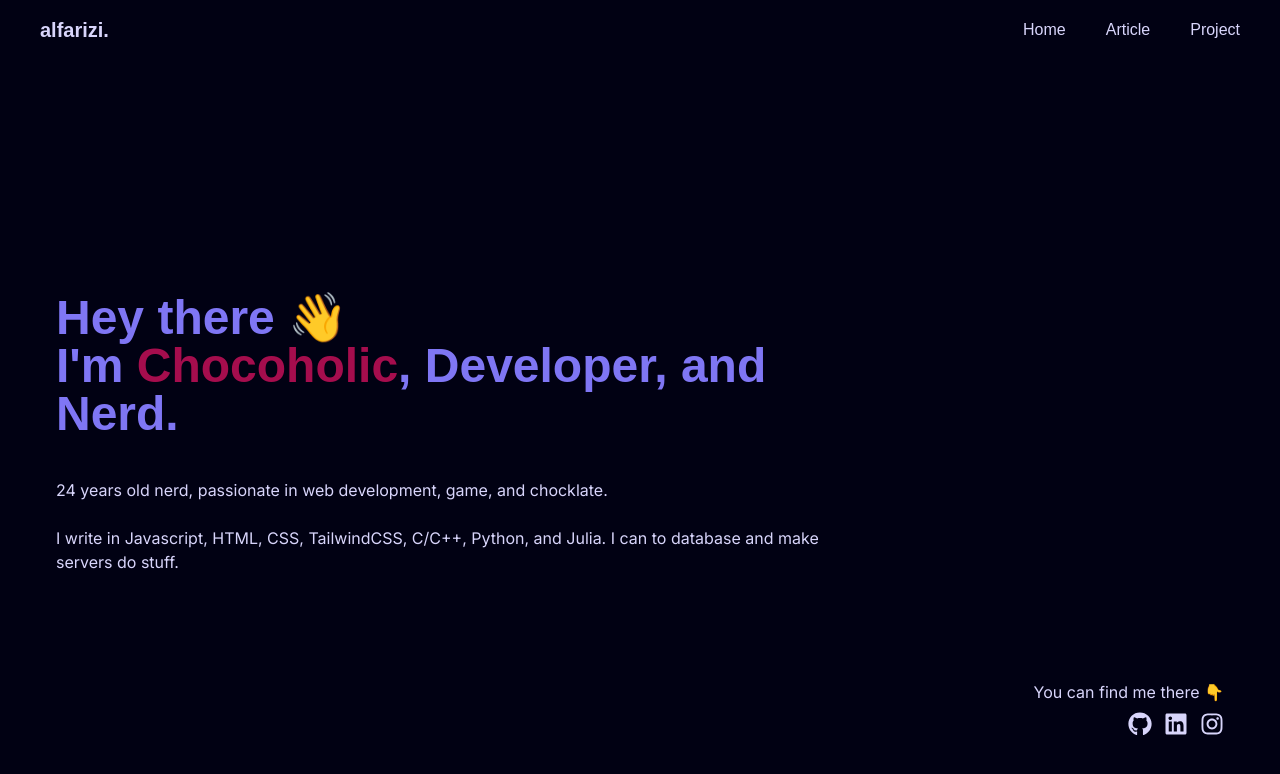
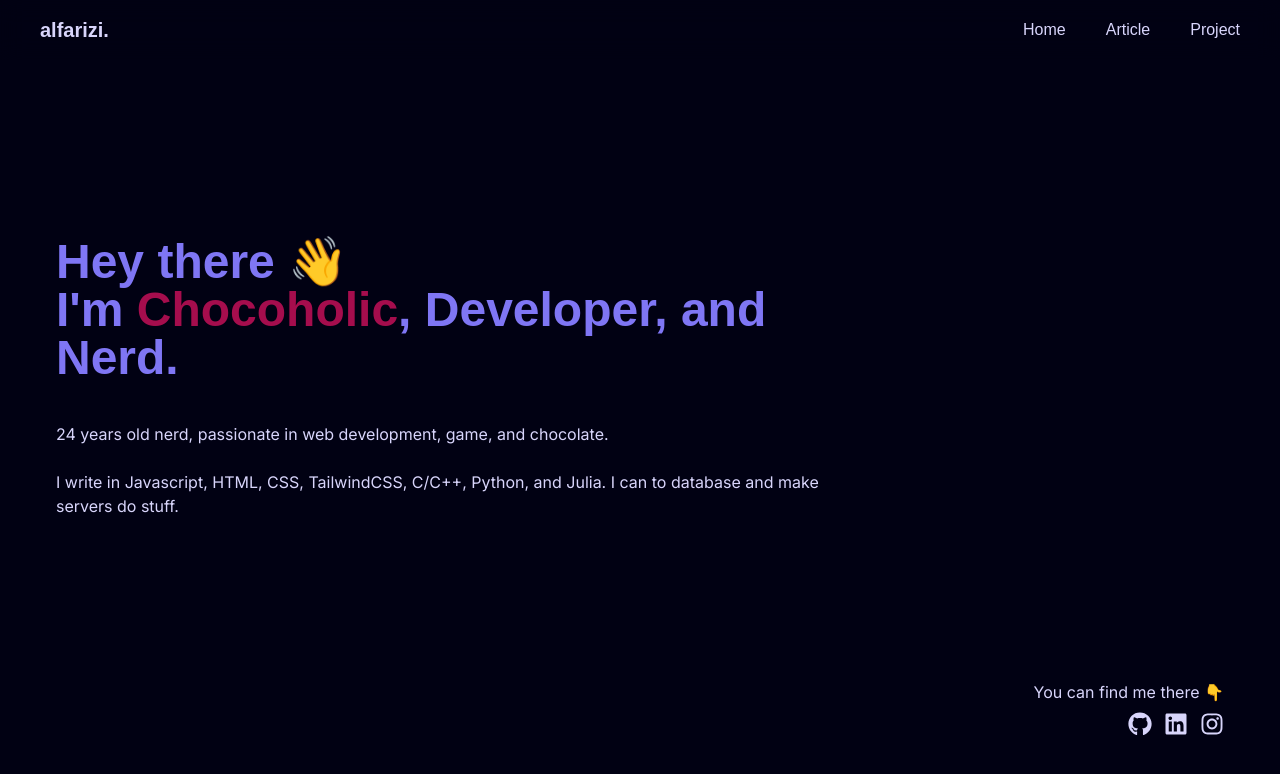
Before and after one commit to alfariiizi/alfarizi, a Next.js app: page / in a window 1280 px wide. Shown: the top 774 px of the page. Built offline with nearby package versions, Linux system fonts and the light colour scheme; a web font is replaced by a local one.

Commit message:
fix: navbar z-index

```diff
--- a/src/app/_components/Navbar.tsx
+++ b/src/app/_components/Navbar.tsx
@@ -26,7 +26,7 @@ const menus = [
 export function Navbar() {
   return (
     <Maxwidthdiv
-      className="flex items-center justify-between"
+      className="bg-background/60 sticky inset-x-0 top-0 z-[100] flex items-center justify-between backdrop-blur-md"
       style={{
         height: navbar.height,
       }}
--- a/src/app/layout.tsx
+++ b/src/app/layout.tsx
@@ -26,9 +26,7 @@ export default function RootLayout({
       <body
         className={cn(`font-sans ${inter.variable}`, "bg-background text-text")}
       >
-        <div className="sticky inset-x-0 top-0">
-          <Navbar />
-        </div>
+        <Navbar />
         <main
           className="relative px-4"
           style={{
@@ -38,6 +36,7 @@ export default function RootLayout({
         >
           {children}
         </main>
+        <div className="h-screen" />
       </body>
     </html>
   );
--- a/src/app/page.tsx
+++ b/src/app/page.tsx
@@ -6,13 +6,8 @@ import { socials } from "./data";
 
 export default function HomePage() {
   return (
-    <Maxwidthdiv
-      className="h-screen-without-navbar flex flex-wrap items-center justify-between"
-      // style={{
-      //   height: `calc(100dvh - ${heightNavbar}px)`,
-      // }}
-    >
-      <div className="flex max-w-3xl flex-col gap-10">
+    <Maxwidthdiv className="h-screen-without-navbar flex flex-col items-center justify-end gap-20 md:flex-row md:justify-between">
+      <div className="flex max-w-3xl flex-col gap-10 md:mb-28">
         <h1
           className={cn(
             displayFont.className,
@@ -26,7 +21,7 @@ export default function HomePage() {
         <div className="flex flex-col gap-6">
           <p>
             24 years old nerd, passionate in web development, game, and
-            chocklate.
+            chocolate.
           </p>
           <p>
             I write in Javascript, HTML, CSS, TailwindCSS, C/C++, Python, and
```
